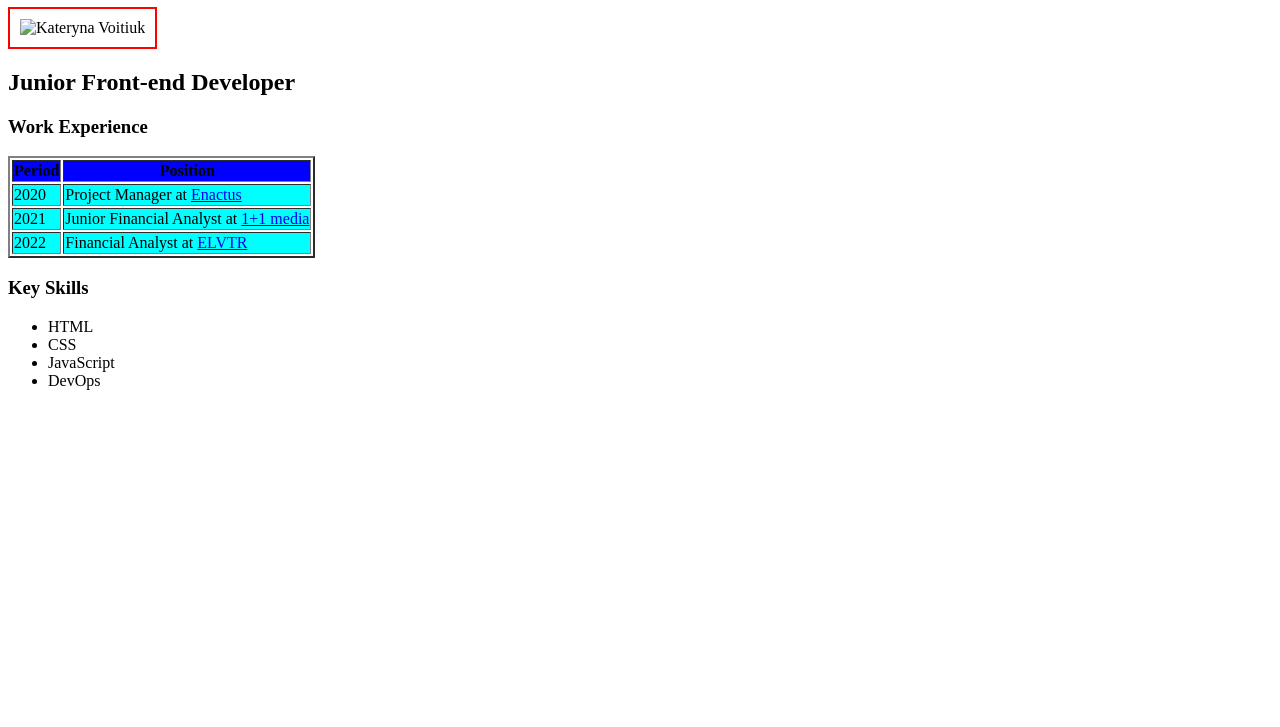
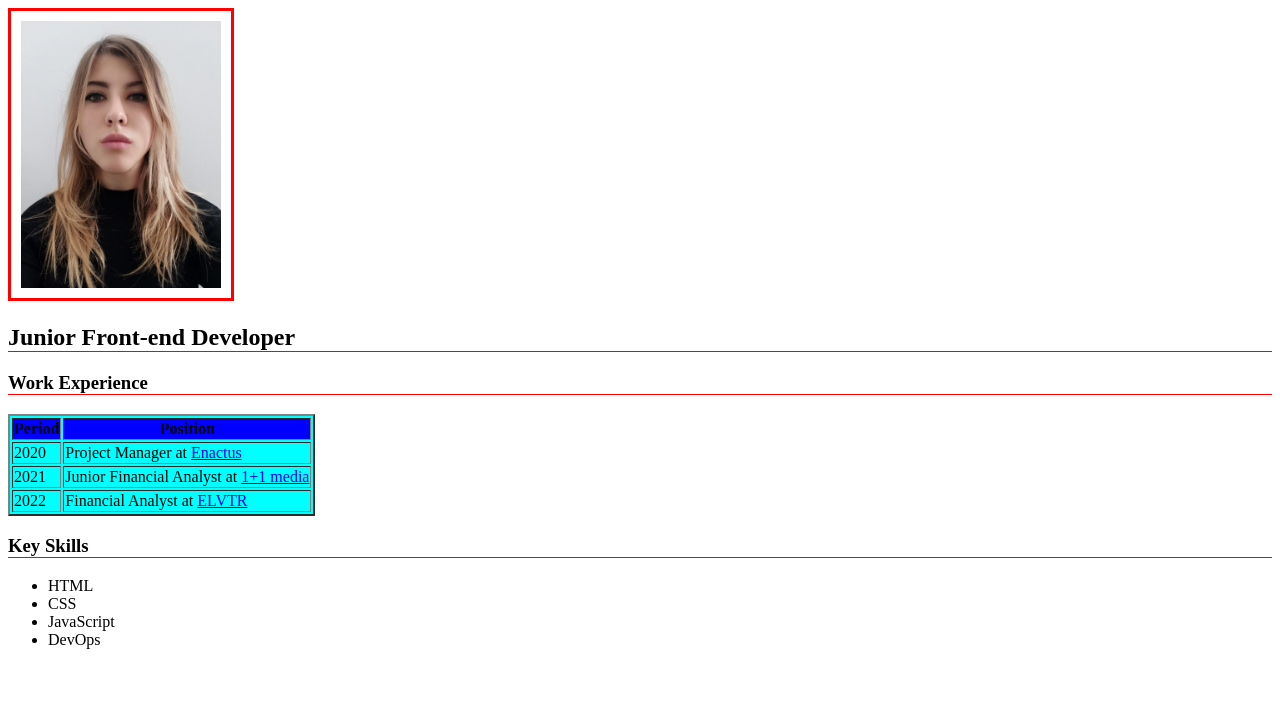
Before and after one commit to iamkate-v/robot_dreams_general, a plain HTML site: page lesson_8/index.html in a window 1280 px wide. Shown: the part 73-800 px from the top of the page. Drawn offline with Linux system fonts and the light colour scheme.

Commit message:
added borders

```diff
--- a/lesson_8/styles.css
+++ b/lesson_8/styles.css
@@ -1,16 +1,15 @@
 h1,
 h2,
 h3 {
-  border-bottom: 1px, solid, red;
+  border-bottom: thin solid red;
 }
-
 img {
   padding: 10px;
-  border: 2px, solid, red;
+  border: solid red;
+}
+table {
+  background-color: aqua;
 }
 th {
   background-color: blue;
 }
-td {
-  background-color: aqua;
-}
```
Also changed, not shown: lesson_8/photo.jpg (added).
